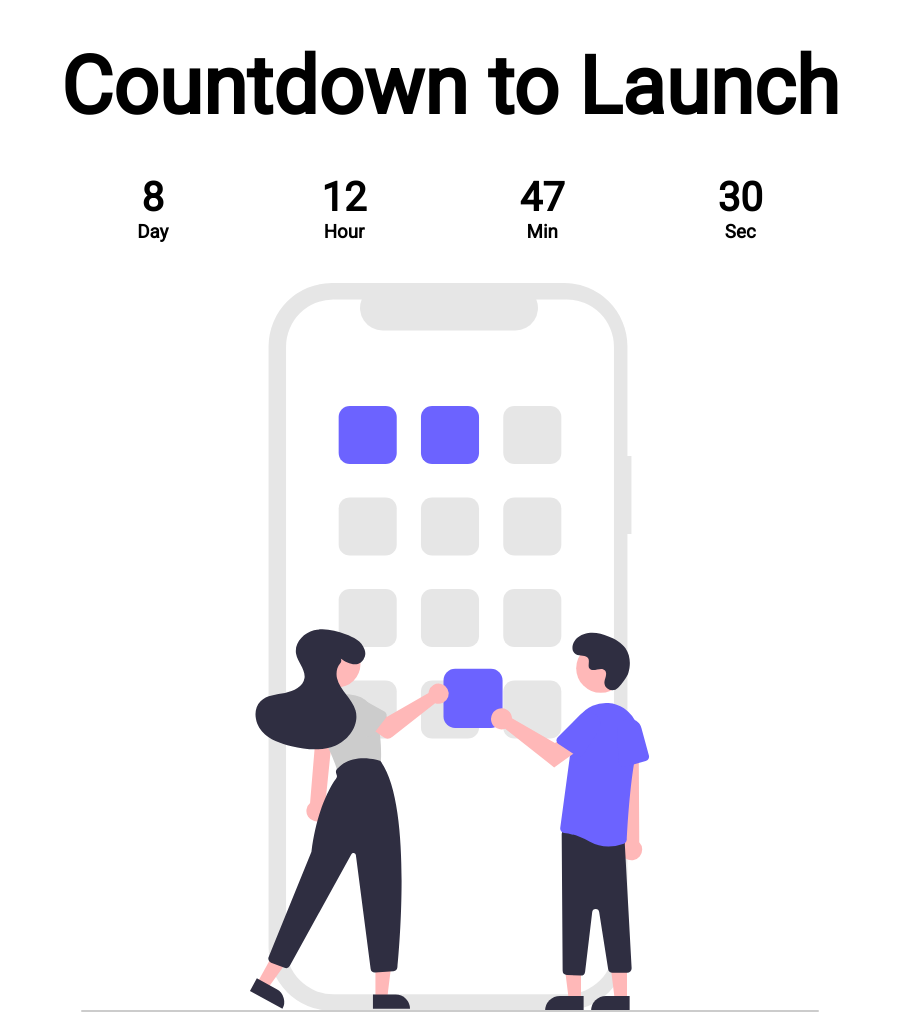
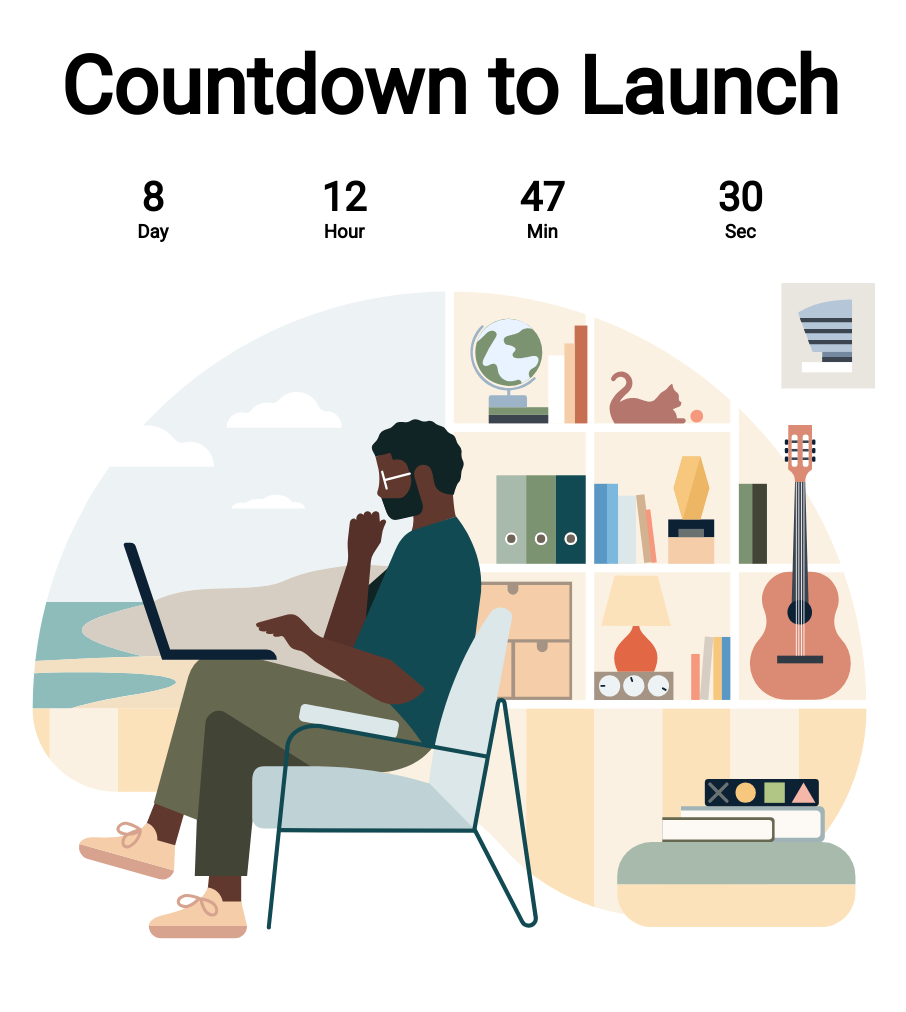
Before and after one commit to eudaimonia-dev/eudaimonia-dev.github.io, a plain HTML site: page index.html in a window 1280 px wide. Shown: the whole page, without its empty margins (190-1096 px from the left). After the commit the page ends 963 px from the top, so only its background shows below. Drawn offline with Linux system fonts and the light colour scheme.

Commit message:
changed svg, need background colour

```diff
--- a/index.html
+++ b/index.html
@@ -35,7 +35,7 @@
             </div>
         </div>
 
-        <img class="dev" src="./undraw_App_installation_re_h36x.svg" alt="gplaunch">
+        <img class="dev" src="./linkedin.svg" alt="gplaunch">
     </section>
     <script src="./time.js"></script>
 </body>
```
Also changed, not shown: linkedin.svg (added).
